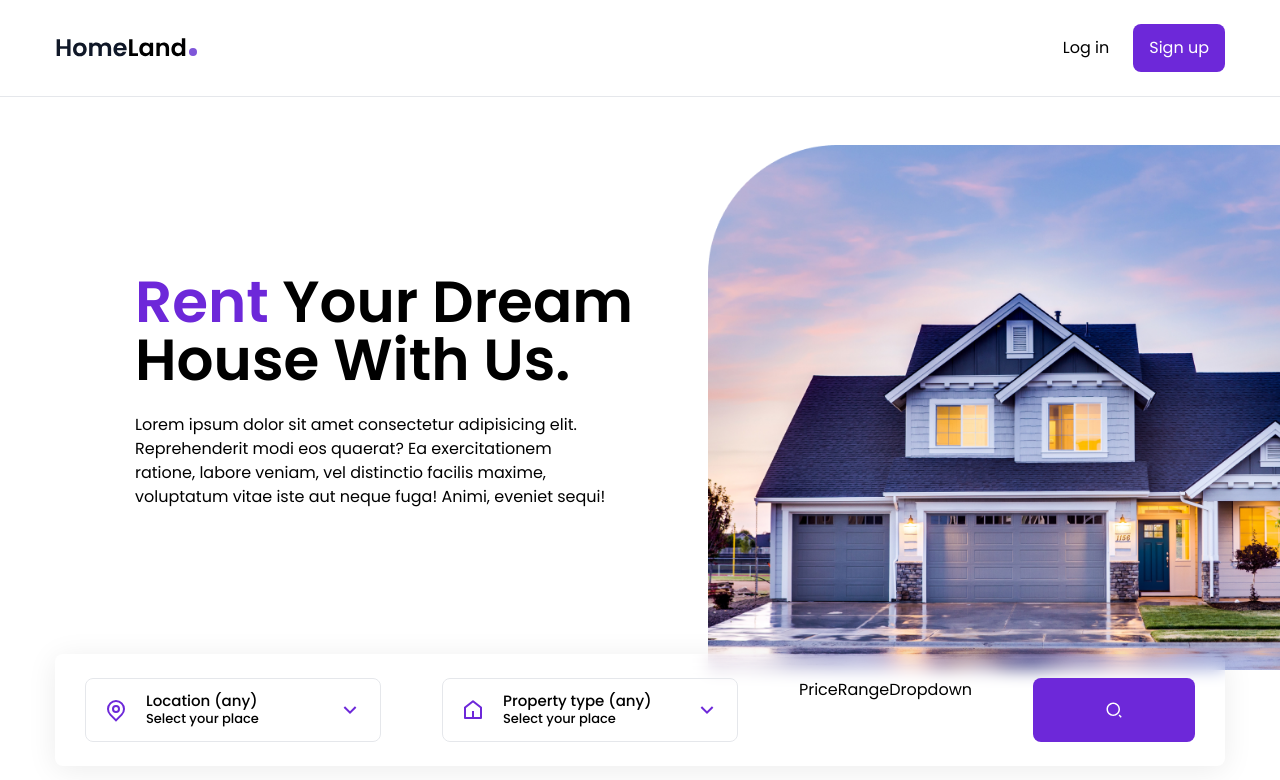
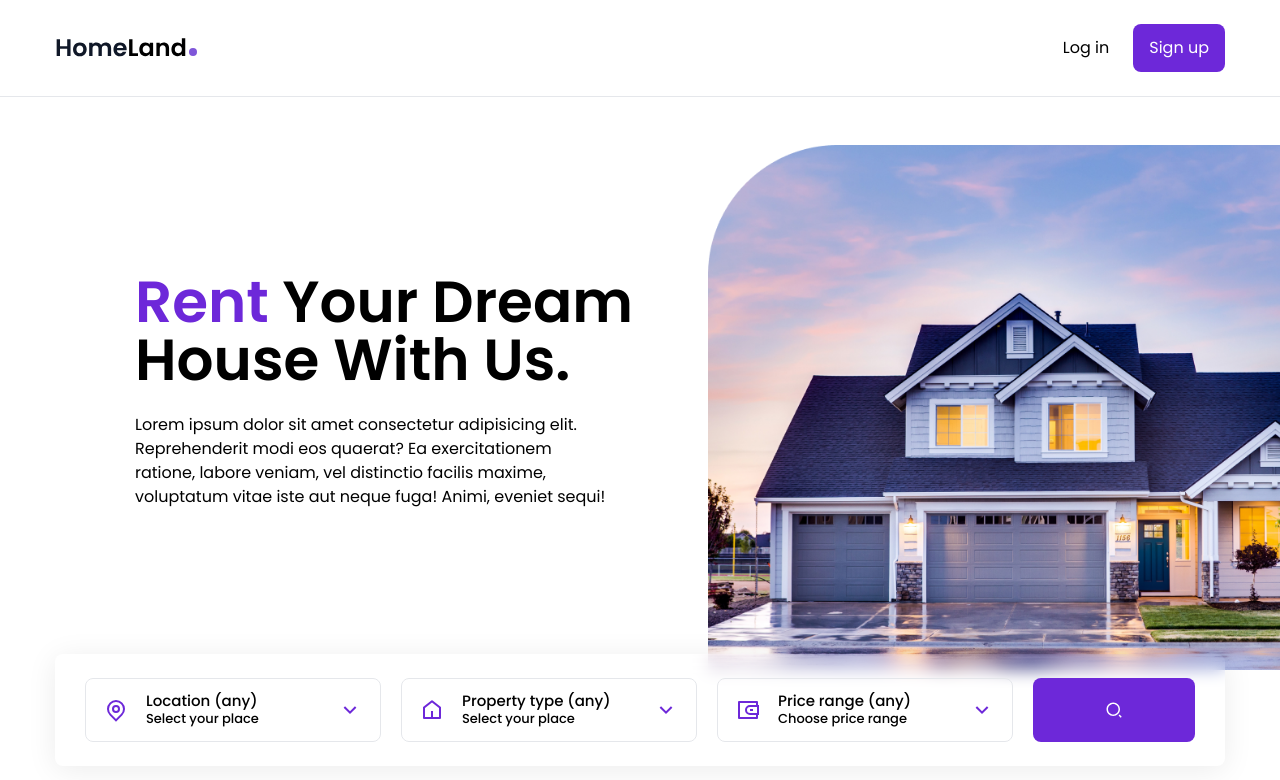
Before and after one commit to sasa-potezica/real-estate, a React (Create React App) app: page / in a window 1280 px wide. Shown: the top 780 px of the page. Built offline with nearby package versions, Linux system fonts and the light colour scheme.

Commit message:
Add PriceRangeDropdown component for selecting price ranges

```diff
--- a/src/components/PriceRangeDropdown.js
+++ b/src/components/PriceRangeDropdown.js
@@ -1,7 +1,71 @@
-import React from 'react';
+import React, { useState, useEffect, useContext } from "react";
+import {
+  RiWallet3Line,
+  RiArrowDownSLine,
+  RiArrowUpSLine,
+} from "react-icons/ri";
+import { Menu } from "@headlessui/react";
+import { HouseContext } from "./HouseContext";
 
 const PriceRangeDropdown = () => {
-  return <div>PriceRangeDropdown</div>;
+  const { price, setPrice } = useContext(HouseContext);
+  const [isOpen, setIsOpen] = useState(false);
+  const prices = [
+    {
+      value: "Price range (any)",
+    },
+    {
+      value: "100000-130000",
+    },
+    {
+      value: "130000-160000",
+    },
+    {
+      value: "160000-190000",
+    },
+    {
+      value: "190000-220000",
+    },
+    {
+      value: "10000-30000",
+    },
+    {
+      value: "30000-40000",
+    },
+  ];
+  return (
+    <Menu as="div" className="dropdown relative">
+      <Menu.Button
+        onClick={() => setIsOpen(!isOpen)}
+        className="dropdown-btn w-full text-left"
+      >
+        <RiWallet3Line className="dropdown-icon-primary" />
+        <div className="text-[15px] font-medium leading-tight">
+          <div>{price}</div>
+          <div className="text-[13px]">Choose price range</div>
+        </div>
+        {isOpen ? (
+          <RiArrowUpSLine className="dropdown-icon-secondary" />
+        ) : (
+          <RiArrowDownSLine className="dropdown-icon-secondary" />
+        )}
+      </Menu.Button>
+      <Menu.Items className="dropdown-menu">
+        {prices.map((price, index) => {
+          return (
+            <Menu.Item
+              onClick={() => setPrice(price.value)}
+              className="cursor-pointer hover:text-violet-700 transition"
+              as="li"
+              key={index}
+            >
+              {price.value}
+            </Menu.Item>
+          );
+        })}
+      </Menu.Items>
+    </Menu>
+  );
 };
 
 export default PriceRangeDropdown;
```
